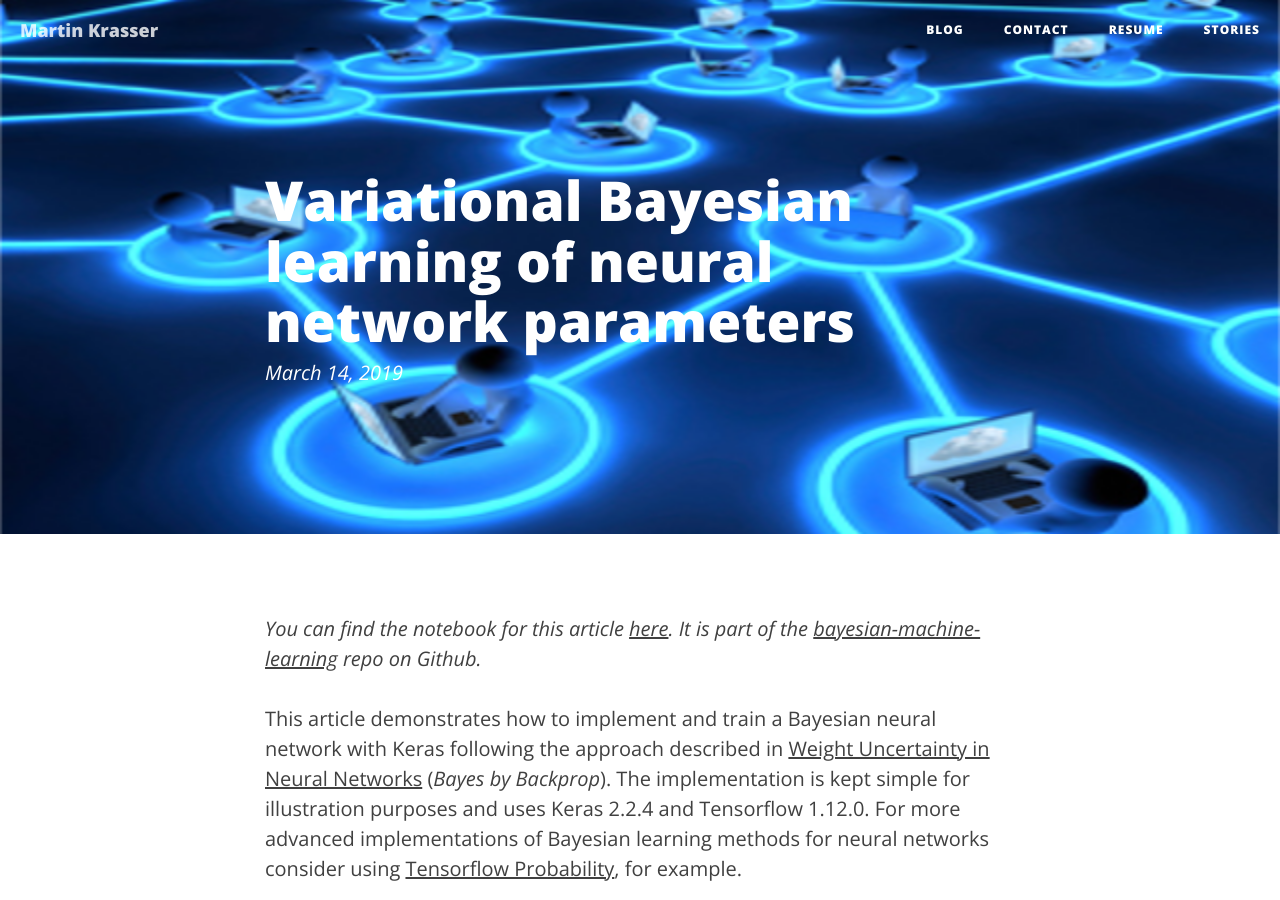
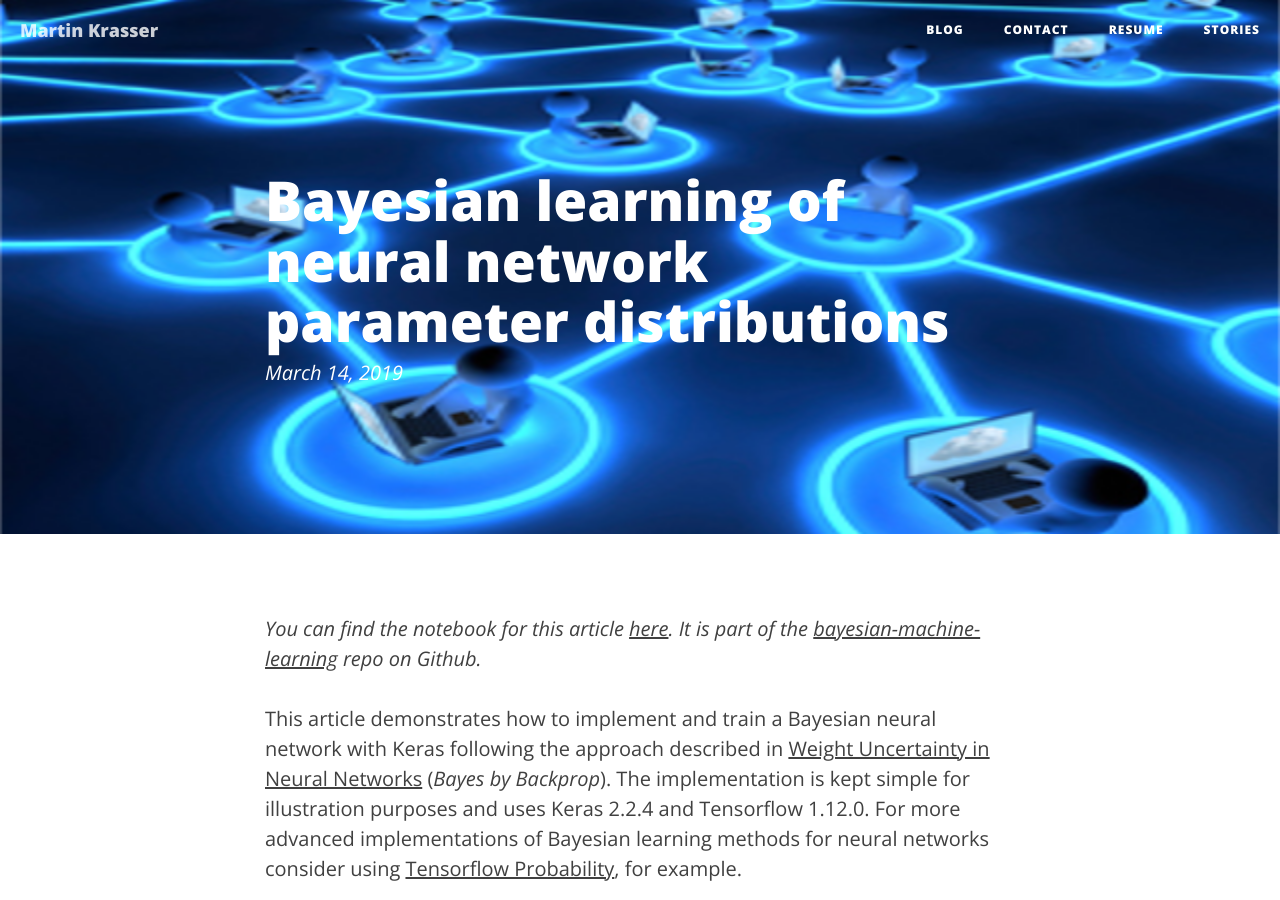
Before and after one commit to krasserm/krasserm.github.io, a Jekyll site: the page built from _posts/2019-03-14-bayesian-neural-networks.md, in a window 1280 px wide and 900 px high. Built offline with Jekyll 4.4.1, drawn with Linux system fonts in a browser that asks for light colours; formulas are drawn with MathJax 3; comment, search, counter and statistics services are not loaded.

Commit message:
Minor edit in title

```diff
--- a/_posts/2019-03-14-bayesian-neural-networks.md
+++ b/_posts/2019-03-14-bayesian-neural-networks.md
@@ -1,5 +1,5 @@
 ---
-title: Variational Bayesian learning of neural network parameters
+title: Bayesian learning of neural network parameter distributions
 layout: post
 comments: True
 author: "Martin Krasser"
```
